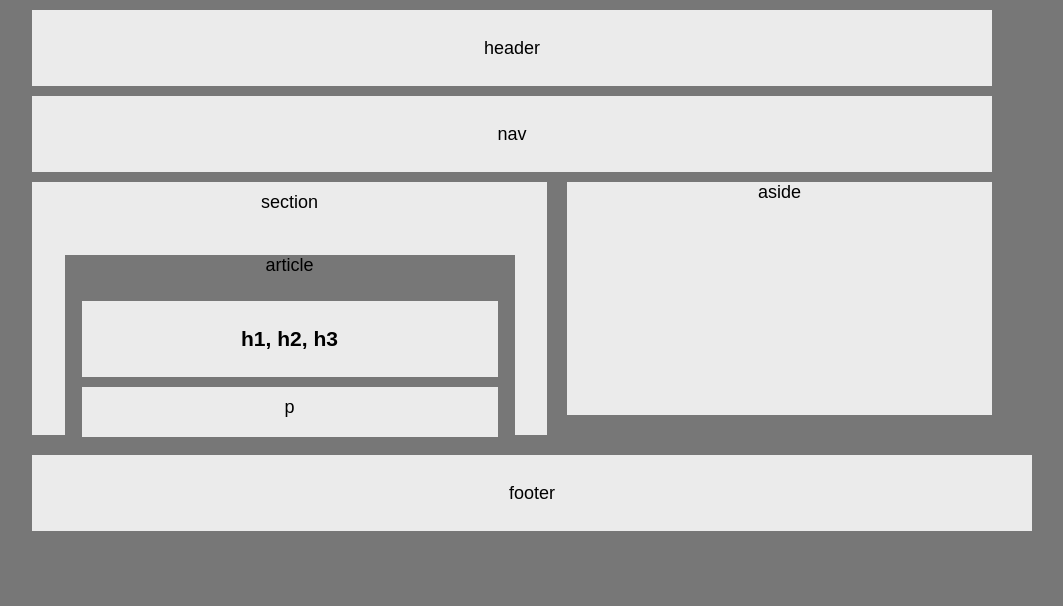
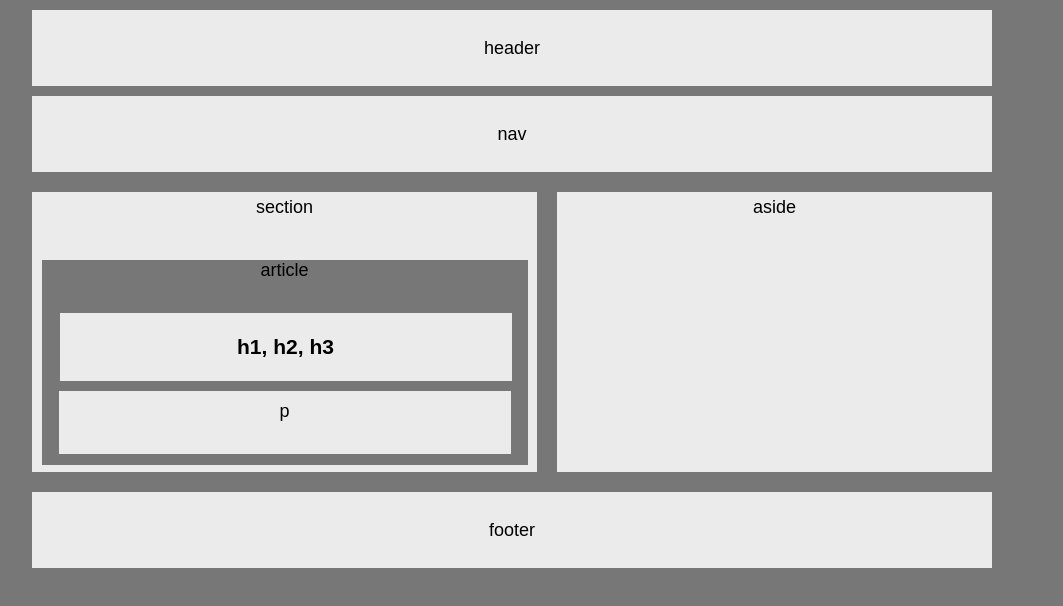
Before and after one commit to melissag13/HW-Wireframe, a plain HTML site: page index.html in a window 1280 px wide. Shown: the whole page, without its empty margins (128-1191 px from the left). Drawn offline with Linux system fonts and the light colour scheme.

Commit message:
modified css

```diff
--- a/style.css
+++ b/style.css
@@ -2,110 +2,79 @@ body {
 	background-color: #777;
 	font-family: Arial, Helvetica Neue, Helvetica, sans-serif;
 	font-size: 18px;
-	 width: 960px;
-	 margin: 10px auto;
+	width: 960px;
+	margin: 10px auto;
 }
-
-
 
 header {
 	background-color: #ebebeb;
 	text-align: center;
+	margin: 10px auto;
+	line-height: 2em;
+	padding: 20px;
 
-	 margin: 10px auto;
-	line-height: 2em;
-	/*margin-bottom: 10px;*/
-	/*float: left;
-*/	padding: 20px;
-	/*margin-left: 15%;*/
 }
-
 
 nav {
 	background-color: #ebebeb;
 	text-align: center;
-	/*width: 960px;*/
 	line-height: 2em;
-	/*margin-bottom: 20px;*/
-	/*float: left;*/
 	padding: 20px;
-	/*margin-left: 15%;*/
-	 margin: 10px auto;
+	margin: 10px auto;
 }
 
 section {
 	background-color: #ebebeb;
 	text-align: center;
 	width: 495px;
-	height: 233px;
+	height: 270px;
 	float: left;
-	padding: 10px;
+	padding: 5px;
 	margin-bottom: 20px;
-	/*margin-left: 15%;
-*/
+	margin-top: 10px;
 }
 
 article {
 	background-color: #777;
 	clear: left;
-	width: 25em;
-	height: 200px;
+	width: 27em;
+	height: 205px;
 	margin: 42px auto 40px auto;
-	/*margin-bottom: 30px;
-	margin-top: 42px;*/
-	text-align: center;
-
 }
 
 .h123 {
 	clear: left;
 	background-color: #ebebeb;
-	width: 22em;
-	/*height: 30px;*/
-	margin-left: 17px;
-
-	padding: 5px 10px;
-
-	margin-top: 25px;
+	width: 24em;
+	margin-left: 18px;
+	padding: 1px 10px;
+	margin-top: 32px;
 }
 
 .p {
 	clear: left;
 	background-color: #ebebeb;
-	width: 22em;
-	height:30px;
+	width: 24em;
+	height:43px;
 	margin-left: 17px;
 	margin-top: 10px;
 	padding: 10px;
-
-
 }
 
 aside {
 	background-color: #ebebeb;
 	text-align: center;
 	width: 425px;
-	height: 233px;
+	height: 270px;
 	float: right;
-
-	/*overflow: auto;
-	padding: 10px;
-	margin-right: 20px;
-	margin-bottom: 20px;
-	margin-left: 20px;
-*/
+	margin-top: 10px;
+	padding: 5px;
 }
-
-
 
 footer {
 	background-color: #ebebeb;
 	text-align: center;
-	width: 960px;
 	line-height: 2em;
 	clear: both;
 	padding: 20px;
-/*	margin-top: 10px;
-	margin-left: 15%;*/
-	 margin: 10px auto;
 }
```
